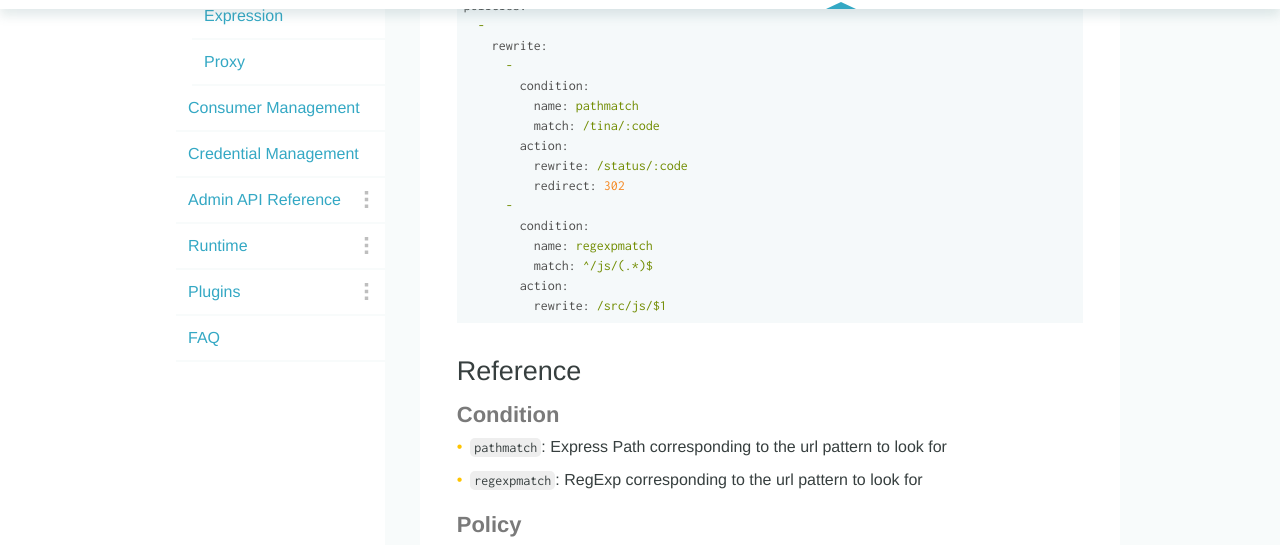
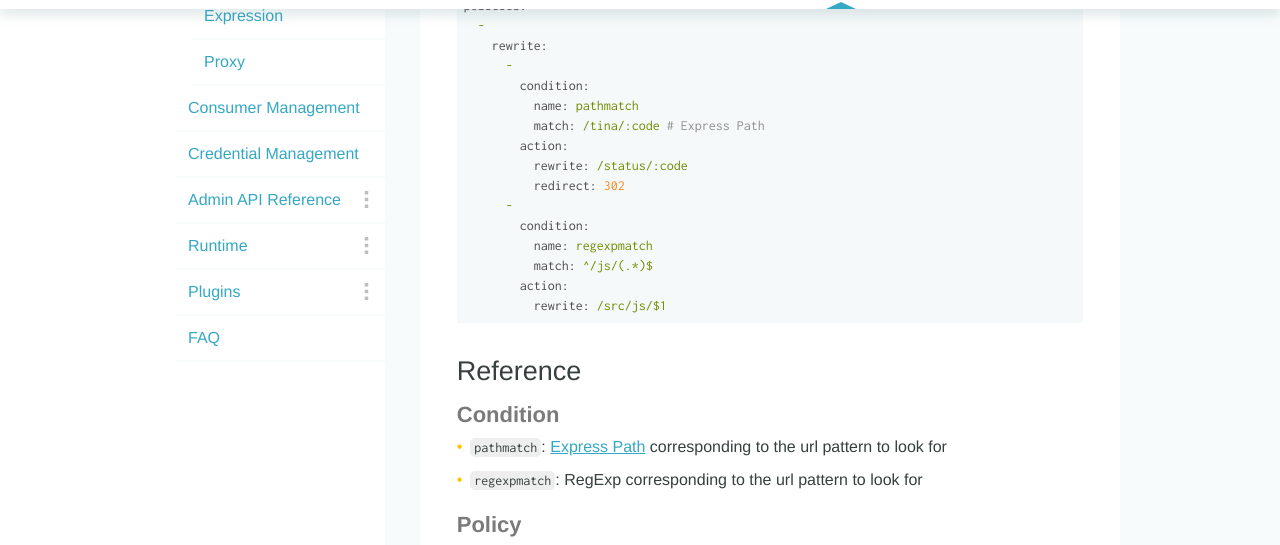
Before and after one commit to ExpressGateway/express-gateway.io, a Jekyll site: the page built from docs/policies/rewrite.md, in a window 1280 px wide and 900 px high, scrolled down 653 px. Shown: the part 142-687 px from the top of the window. Built offline with Jekyll 4.4.1, drawn with Linux system fonts in a browser that asks for light colours; nearby versions of some CDN libraries; some web fonts are replaced; comment, search, counter and statistics services are not loaded.

Commit message:
Make explicit that it's an Express Path

```diff
--- a/docs/policies/rewrite.md
+++ b/docs/policies/rewrite.md
@@ -32,7 +32,7 @@ policies:
       -
         condition:
           name: pathmatch
-          match: /tina/:code
+          match: /tina/:code # Express Path
         action:
           rewrite: /status/:code
           redirect: 302
@@ -48,7 +48,7 @@ policies:
 
 #### Condition
 
-* `pathmatch`: Express Path corresponding to the url pattern to look for
+* `pathmatch`: [Express Path](https://expressjs.com/en/guide/routing.html) corresponding to the url pattern to look for
 * `regexpmatch`: RegExp corresponding to the url pattern to look for
 
 #### Policy
```
